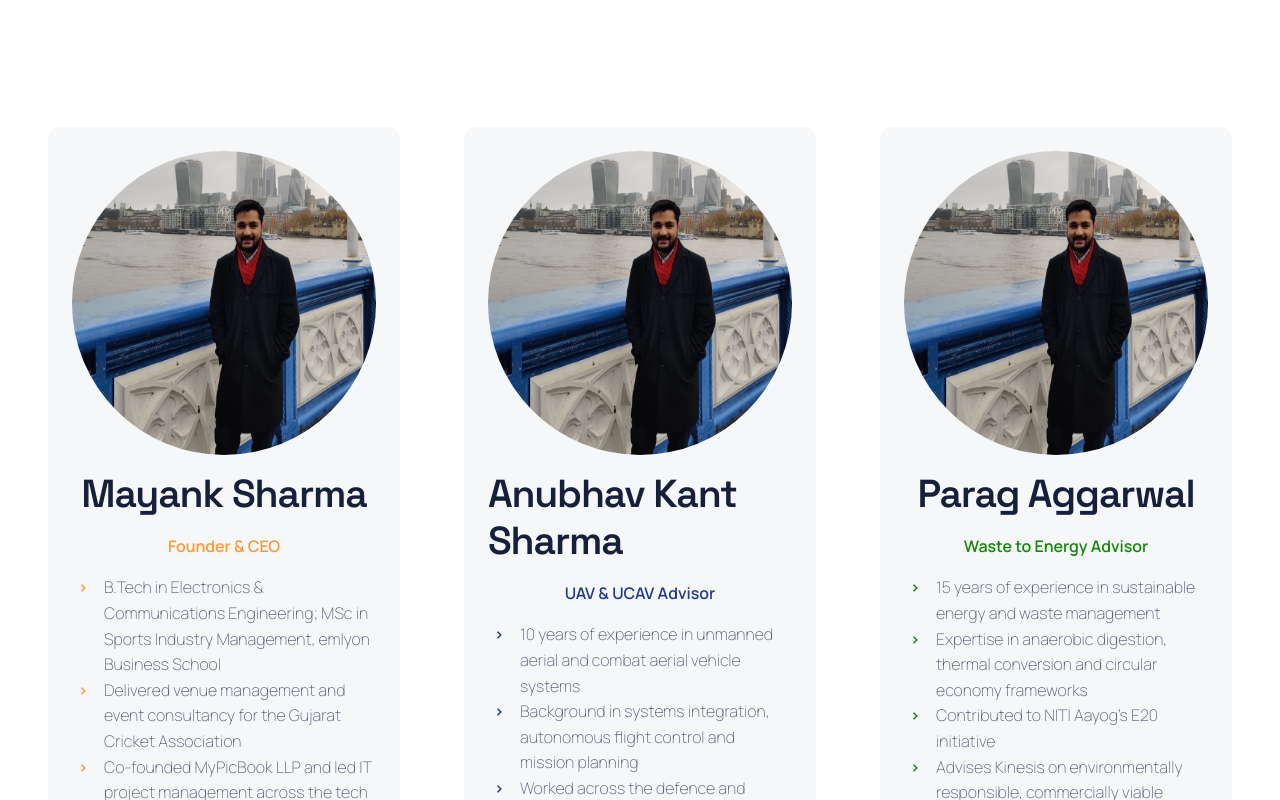
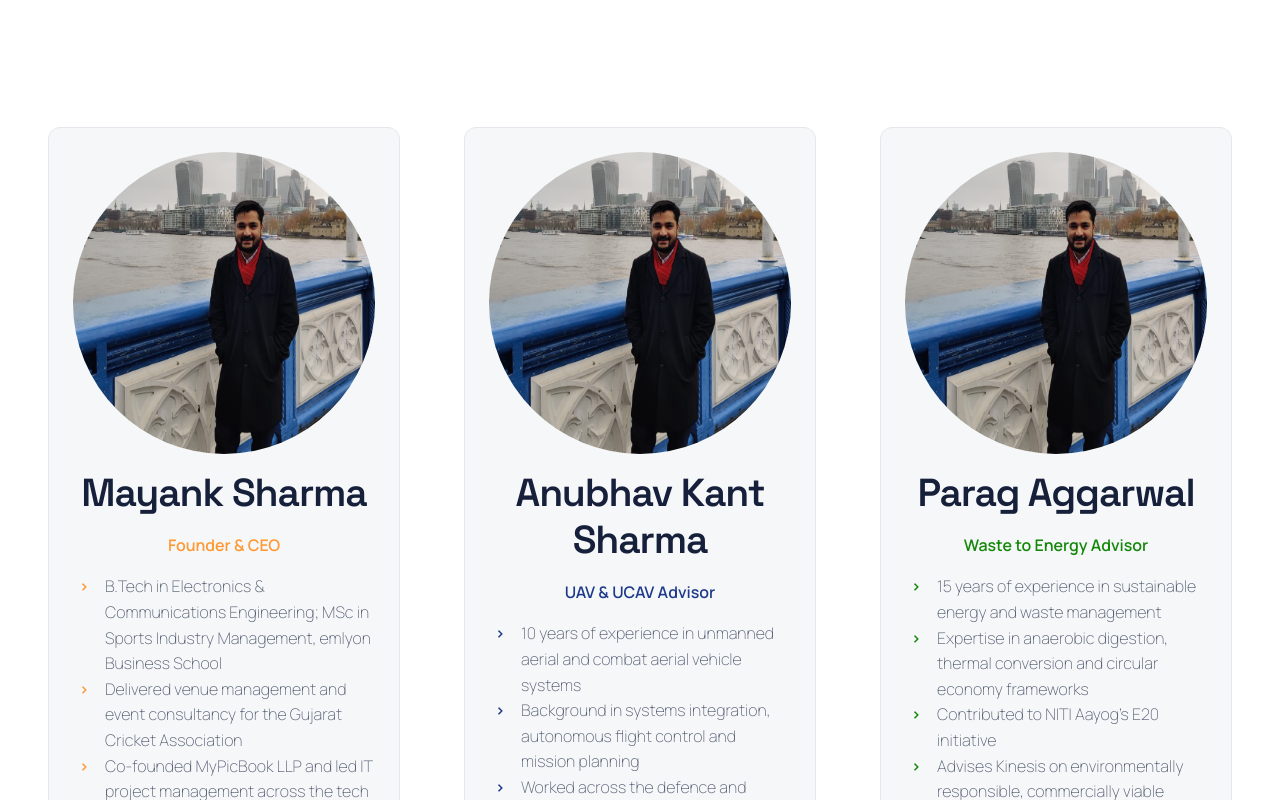
Before and after one commit to divyanshchahar/kinesis, a Next.js app: page /aboutus in a window 1280 px wide. Shown: the part 2560-3360 px from the top of the page. Built offline with nearby package versions, Linux system fonts and the light colour scheme.

Commit message:
updated styling

```diff
--- a/src/ui/layouts/TeamMemberLayout.module.css
+++ b/src/ui/layouts/TeamMemberLayout.module.css
@@ -7,10 +7,12 @@
 
     background-color: var(--color-foreground);
     border-radius: var(--radius-3);
+    border: 1px solid var(--color-border);
 }
 
 .heading {
     color: var(--color-heading);
+    text-align: center;
 }
 
 .bottom {
```
